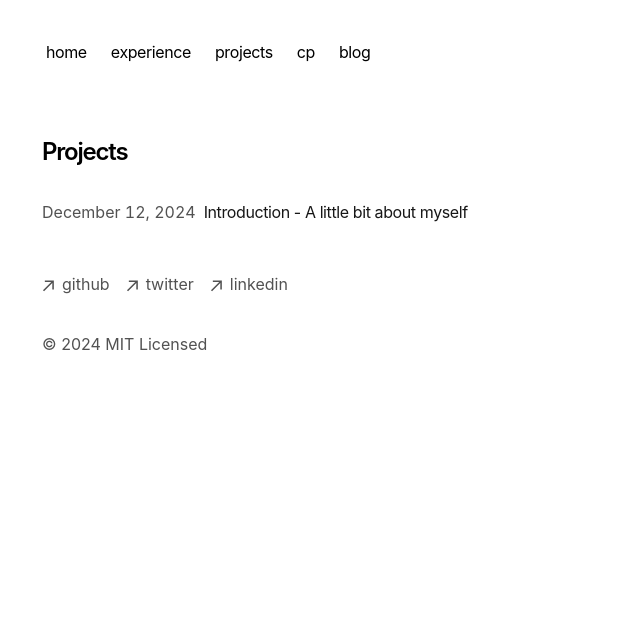
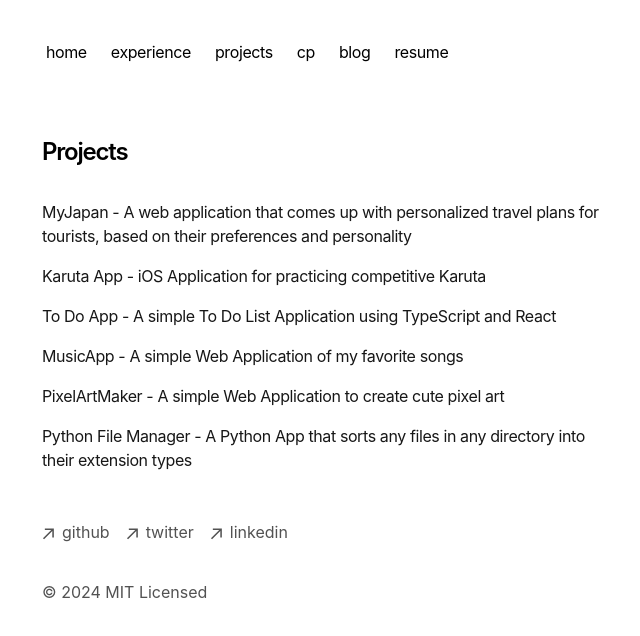
Before and after one commit to nobu-h-o/portfolio2025, a Next.js app: page /projects in a window 1280 px wide. Shown: the top 636 px of the page, without its empty margins (310-950 px from the left). Built offline with nearby package versions, Linux system fonts and the light colour scheme.

Commit message:
finished for now

```diff
--- a/app/components/nav.tsx
+++ b/app/components/nav.tsx
@@ -15,6 +15,9 @@ const navItems = {
   },
   '/blog': {
     name: 'blog',
+  },
+  '/resume': {
+    name: 'resume',
   },
 }
 
--- a/app/projects/page.tsx
+++ b/app/projects/page.tsx
@@ -1,4 +1,6 @@
 import { BlogPosts } from 'app/components/posts'
+import {formatDate} from "../blog/utils";
+import Link from "next/link";
 
 export const metadata = {
     title: 'Projects',
@@ -9,7 +11,74 @@ export default function Page() {
     return (
         <section>
             <h1 className="font-semibold text-2xl mb-8 tracking-tighter">Projects</h1>
-            <BlogPosts />
+            <Link
+                className="flex flex-col space-y-1 mb-4"
+                href='https://github.com/nobu-h-o/MyJapan'
+                target="_blank"
+            >
+                <div className="w-full flex flex-col md:flex-row space-x-0 md:space-x-2">
+                    <p className="text-neutral-900 dark:text-neutral-100 tracking-tight">
+                        MyJapan - A web application that comes up with personalized travel plans for tourists,
+                        based on their preferences and personality
+                    </p>
+                </div>
+            </Link>
+            <Link
+                className="flex flex-col space-y-1 mb-4"
+                href='https://sota-mitsumori.github.io/Karuta-Fudanagashi/'
+                target="_blank"
+            >
+                <div className="w-full flex flex-col md:flex-row space-x-0 md:space-x-2">
+                    <p className="text-neutral-900 dark:text-neutral-100 tracking-tight">
+                        Karuta App - iOS Application for practicing competitive Karuta
+                    </p>
+                </div>
+            </Link>
+            <Link
+                className="flex flex-col space-y-1 mb-4"
+                href='https://github.com/nobu-h-o/To_Do_App'
+                target="_blank"
+            >
+                <div className="w-full flex flex-col md:flex-row space-x-0 md:space-x-2">
+                    <p className="text-neutral-900 dark:text-neutral-100 tracking-tight">
+                        To Do App - A simple To Do List Application using TypeScript and React
+                    </p>
+                </div>
+            </Link>
+            <Link
+                className="flex flex-col space-y-1 mb-4"
+                href='https://github.com/nobu-h-o/MusicApp'
+                target="_blank"
+            >
+                <div className="w-full flex flex-col md:flex-row space-x-0 md:space-x-2">
+                    <p className="text-neutral-900 dark:text-neutral-100 tracking-tight">
+                        MusicApp - A simple Web Application of my favorite songs
+                    </p>
+                </div>
+            </Link>
+            <Link
+                className="flex flex-col space-y-1 mb-4"
+                href='https://github.com/nobu-h-o/PixelArt'
+                target="_blank"
+            >
+                <div className="w-full flex flex-col md:flex-row space-x-0 md:space-x-2">
+                    <p className="text-neutral-900 dark:text-neutral-100 tracking-tight">
+                        PixelArtMaker - A simple Web Application to create cute pixel art
+                    </p>
+                </div>
+            </Link>
+            <Link
+                className="flex flex-col space-y-1 mb-4"
+                href='https://github.com/nobu-h-o/File_Manager'
+                target="_blank"
+            >
+                <div className="w-full flex flex-col md:flex-row space-x-0 md:space-x-2">
+                    <p className="text-neutral-900 dark:text-neutral-100 tracking-tight">
+                        Python File Manager - A Python App that sorts any files in any directory into their extension
+                        types
+                    </p>
+                </div>
+            </Link>
         </section>
     )
 }
--- /dev/null
+++ b/app/resume/page.tsx
@@ -0,0 +1,21 @@
+import ArrowIcon from "../components/ArrowIcon";
+
+export default function page(){
+    return (
+
+        <section>
+            <h1 className="font-semibold text-2xl mb-8 tracking-tighter">Resume</h1>
+            <div className="w-full flex flex-col md:flex-row space-x-0 md:space-x-2">
+                <a
+                    className="flex items-center transition-all hover:text-neutral-800 dark:hover:text-neutral-100"
+                    rel="noopener noreferrer"
+                    target="_blank"
+                    href="/Resume.pdf"
+                >
+                    <ArrowIcon/>
+                    <p className="ml-2 h-7">Click here for my resume</p>
+                </a>
+            </div>
+        </section>
+    );
+}
```
Also changed, not shown: 1 other file (tests, documents, lock files or other folders).
